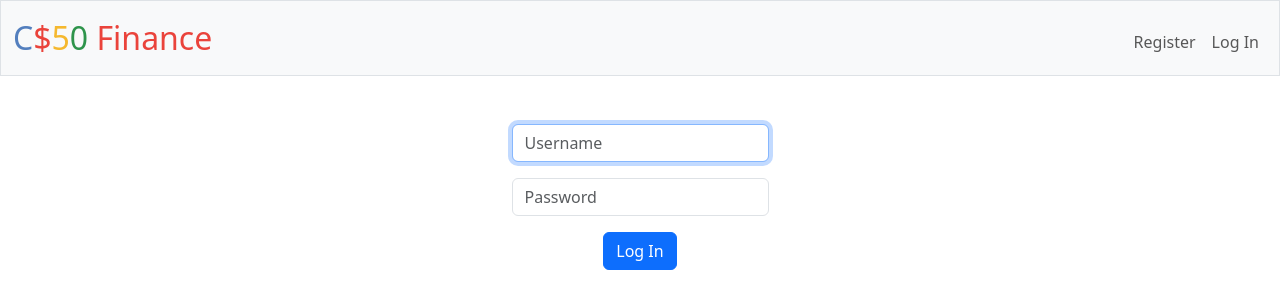
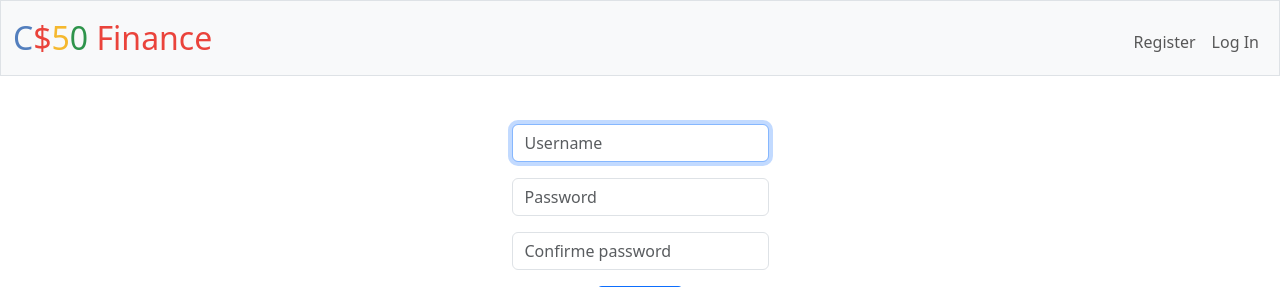
Before and after one commit to Da20-Costa/CS50, a Flask app: template finance/templates/register.html in a window 1280 px wide. Shown: the top 287 px of the page. Run offline with Flask 3, Linux system fonts and the light colour scheme; the template is opened without the code that fills it, so the values that code supplies are empty; some libraries are stand-ins or nearby versions.

Commit message:
Wed, Oct 8, 2025, 1:55 PM -03:00

```diff
--- a/finance/templates/register.html
+++ b/finance/templates/register.html
@@ -12,6 +12,9 @@
         <div class="mb-3">
             <input class="form-control mx-auto w-auto" name="password" placeholder="Password" type="password">
         </div>
-        <button class="btn btn-primary" type="submit">Log In</button>
+        <div class="mb-3">
+            <input class="form-control mx-auto w-auto" name="confirmation" placeholder="Confirme password" type="password">
+        </div>
+        <button class="btn btn-primary" type="submit">Register</button>
     </form>
 {% endblock %}
```
